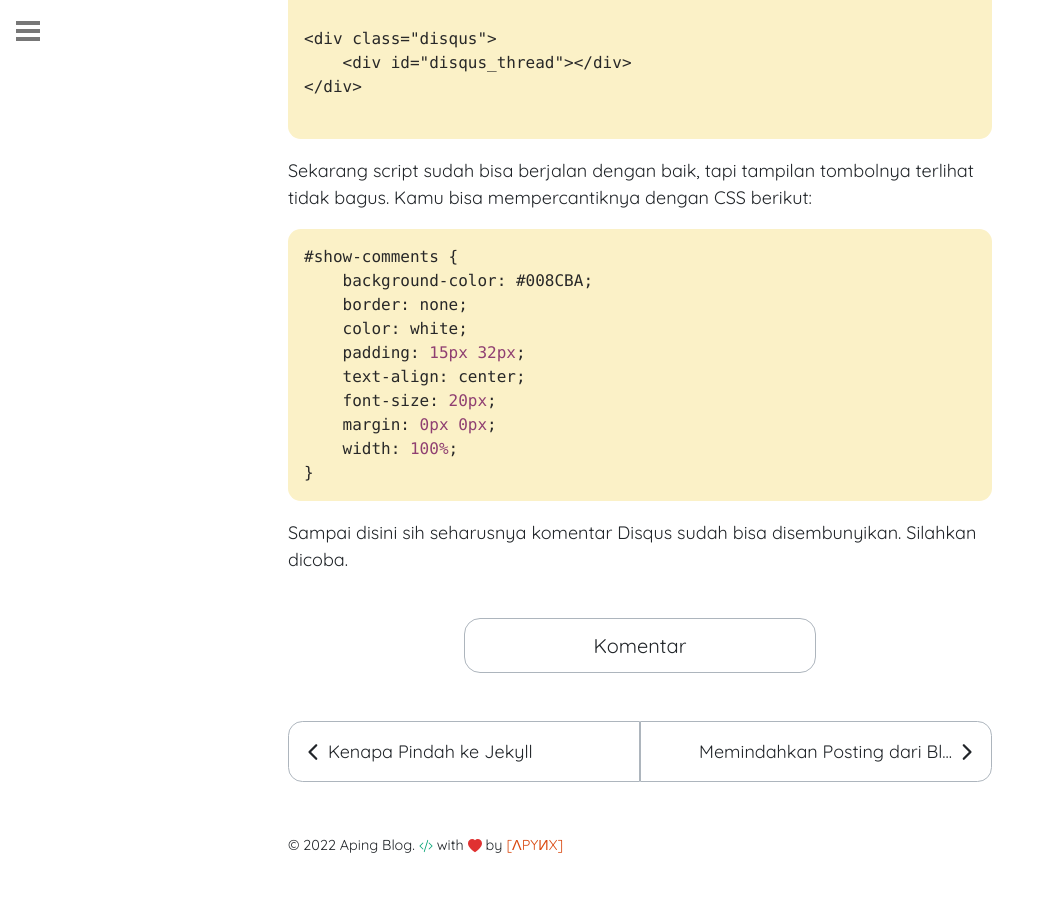
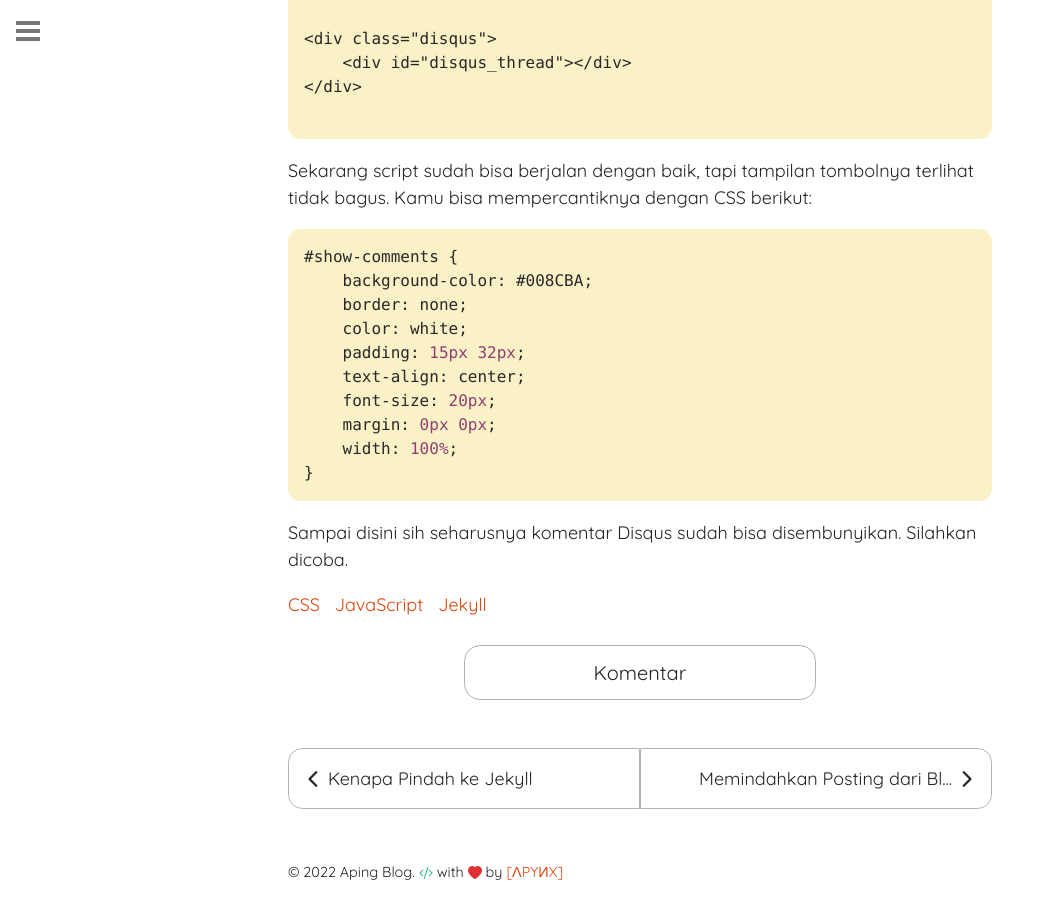
Before and after one commit to apynx/apynx.github.io, a Jekyll site: the page built from _posts/2022-05-04-pasang-tombol-on-click-load-disqus.md, in a window 1280 px wide and 900 px high, scrolled down 2658 px. Shown: the whole window, without its empty margins (0-1039 px from the left). Built offline with Jekyll 4.4.1, drawn with Linux system fonts in a browser that asks for light colours; before the commit the page ends 3531 px from its top, so only the background shows below that.

Commit message:
add category

```diff
--- a/_layouts/post.html
+++ b/_layouts/post.html
@@ -8,7 +8,7 @@ layout: default
     {%- if page.author -%}
     <svg xmlns="http://www.w3.org/2000/svg" viewBox="0 0 448 512" width="16px" height="16px" fill="var(--body-color)"><path d="M224 256c70.7 0 128-57.31 128-128s-57.3-128-128-128C153.3 0 96 57.31 96 128S153.3 256 224 256zM274.7 304H173.3C77.61 304 0 381.6 0 477.3c0 19.14 15.52 34.67 34.66 34.67h378.7C432.5 512 448 496.5 448 477.3C448 381.6 370.4 304 274.7 304z"/></svg>
       {% for author in page.author %}
-        <span itemprop="author" itemscope itemtype="http://schema.org/Person">{{ author }}</span><span>&nbsp;&nbsp;</span>
+        <span itemprop="author" itemscope itemtype="http://schema.org/Person">{{ author }}</span><span>&nbsp;&nbsp;&nbsp;</span>
         {%- if forloop.last == false %}, {% endif -%}
       {% endfor %}
     {%- endif -%}
@@ -27,6 +27,18 @@ layout: default
   </div>
 
   {{ content }}
+
+  <div class="post-categories">
+    {% if post %}
+      {% assign categories = post.categories %}
+    {% else %}
+      {% assign categories = page.categories %}
+    {% endif %}
+    {% for category in categories %}
+    <a href="{{site.baseurl}}/kategori/#{{category|slugize}}">{{category}}</a>
+    {% unless forloop.last %}&nbsp;{% endunless %}
+    {% endfor %}
+  </div>
 
 {% if page.comments %}
 <div><br/></div>
--- a/_posts/2022-05-04-pasang-tombol-on-click-load-disqus.md
+++ b/_posts/2022-05-04-pasang-tombol-on-click-load-disqus.md
@@ -3,14 +3,8 @@ layout      : post
 title       : Pasang Tombol On-Click Load Komentar Disqus
 author      : Aping
 date        : 2022-05-04 18:54:00 +0700
-categories  :
-    - CSS
-    - JavaScript
-    - Jekyll
-tags        :
-  - sembunyikan disqus
-  - show hide disqus
-  - tombol on click load disqus
+categories  : [CSS, JavaScript, Jekyll]
+tags        : [sembunyikan disqus, show hide disqus, tombol on click load disqus]
 comments    : true
 ---
 Mumpung masih inget keburu lupa, sekarang saya akan bagikan cara memasang tombol *on-click load* komentar Disqus di situs static seperti Jekyll. Saya sudah mencari kemana-mana dan akhirnya menemukan caranya. Hasil dari implementasi script dapat dilihat pada bagian bawah tulisan ini.
```
